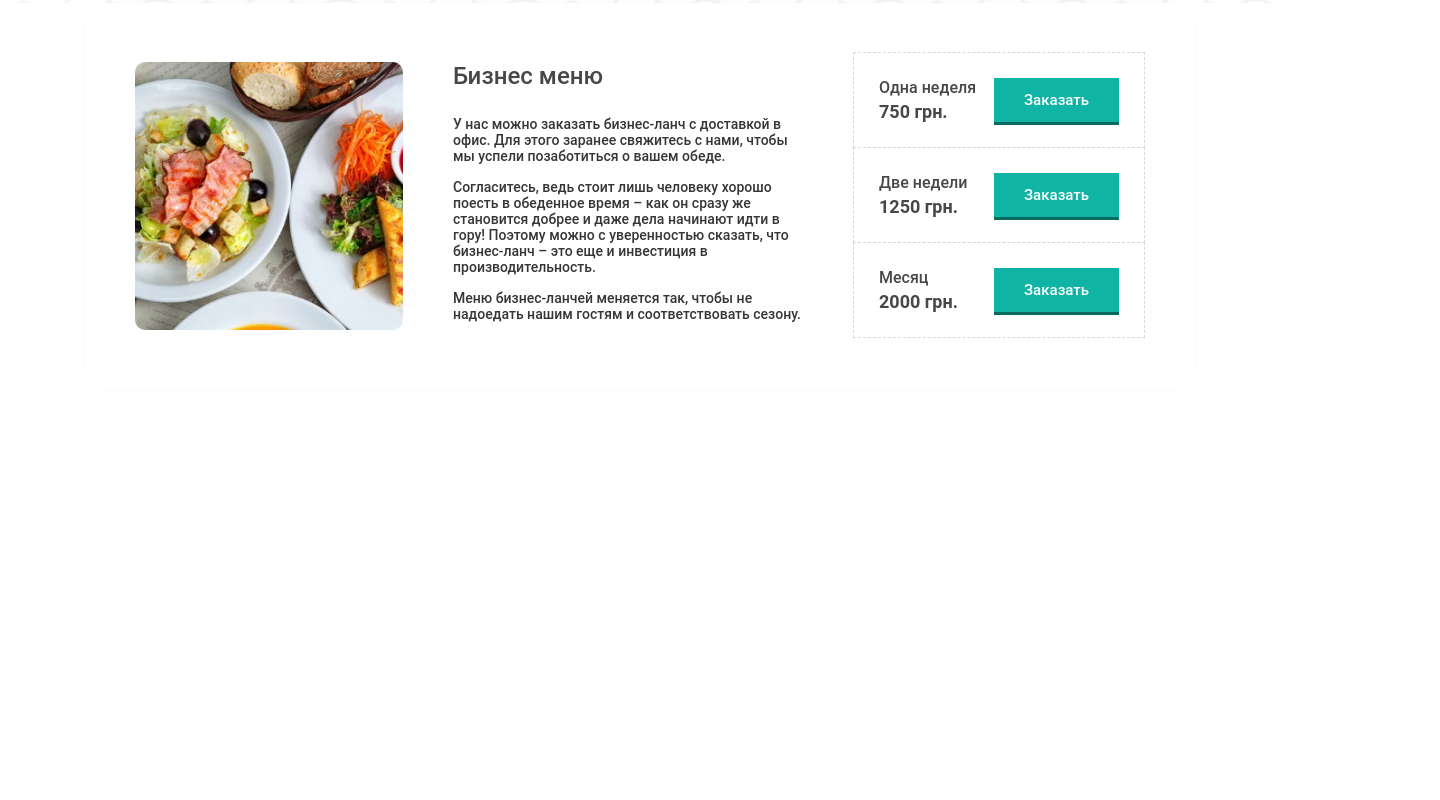
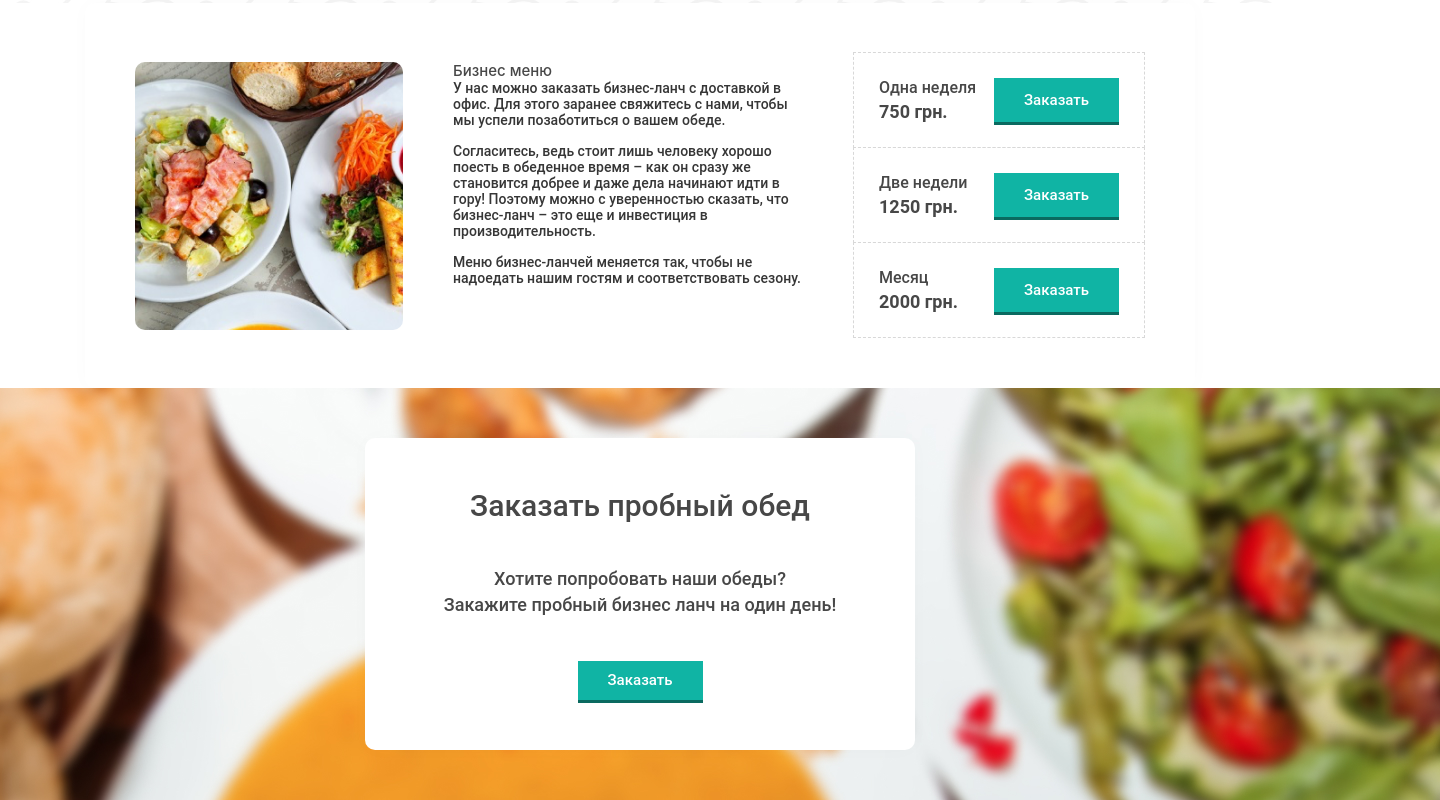
Before and after one commit to BereNOD/_BBQ, a React (Create React App) app: page / in a window 1280 px wide. Shown: the part 153-953 px from the top of the page, 1440 px wide, since content can reach past the window. Before the commit the page ends 800 px from the top, so only its background shows below. Built offline with nearby package versions, Linux system fonts and the light colour scheme.

Commit message:
SampleLunch part

```diff
--- /dev/null
+++ b/src/components/SampleLunch/index.tsx
@@ -0,0 +1,47 @@
+import * as React from 'react'
+
+import './styles.css'
+
+import Container from "react-bootstrap/Container"
+import Col from "react-bootstrap/Col"
+import Row from "react-bootstrap/Row"
+
+import Image from '../Image'
+import sampleLunchBackground from '../../assets/images/sample-lunch-background.jpg'
+
+import Title from '../Title'
+import Text from '../text'
+import Button from '../Buttons'
+
+
+type Props = {}
+
+class SampleLunch extends React.Component<Props> {
+    render = () => (
+        <Container>
+            <Row>
+                <Col xs={12}>
+                    <article className="SampleLunch">
+                        <Image
+                            src={sampleLunchBackground}
+                            alt="Dish photo"
+                            width={1600}
+                            height={412}
+                        />
+                        <div className="SampleLunch__textWrapper">
+                            <Title classes="SampleLunch__title">Заказать пробный обед</Title>
+                            <div className="SampleLunch__textContainer">
+                                <Text classes="SampleLunch__text">Хотите попробовать наши обеды?</Text>
+                                <Text classes="SampleLunch__text">Закажите пробный бизнес ланч на один день!</Text>
+                            </div>
+                            <Button>Заказать</Button>
+                        </div>
+                    </article>
+                </Col>
+            </Row>
+        </Container>
+    )
+
+}
+
+export default SampleLunch
--- /dev/null
+++ b/src/components/SampleLunch/styles.css
@@ -0,0 +1,46 @@
+.SampleLunch {
+    display: flex;
+    flex-direction: column;
+    align-items: center;
+}
+
+.SampleLunch__textWrapper {
+    display: flex;
+    flex-direction: column;
+    align-items: center;
+    justify-content: space-between;
+    padding: 50px;
+    width: 550px;
+    height: 312px;
+    background-color: #FFFFFF;
+    position: absolute;
+    left: 50%;
+    top: 50%;
+    transform: translate(-50%, -50%);
+    border-radius: 10px;
+    box-shadow: 0px 0px 20px rgba(0, 0, 0, 0.02);
+}
+
+.SampleLunch__textContainer {
+    display: flex;
+    flex-direction: column;
+    align-items: center;
+}
+
+.SampleLunch__title {
+    font-family: Roboto, sans-serif;
+    font-weight: 500;
+    font-size: 30px;
+    line-height: 35px;
+    color: #474747;
+}
+
+.SampleLunch__text {
+    font-family: Roboto, sans-serif;
+    font-weight: 500;
+    font-size: 18px;
+    line-height: 26px;
+    text-align: center;
+    color: #474747;
+
+}
--- a/src/components/Title/index.tsx
+++ b/src/components/Title/index.tsx
@@ -2,14 +2,31 @@ import * as React from 'react'
 import './styles.css'
 
 interface Props {
-    children: string
+    children: React.ReactNode
+    classes?: string | string[]
 }
 
-const Title = ({ children }: Props) => (
-    <div className="Title">
-        <span>{children}</span>
-    </div>
-)
+class Title extends React.Component<Props> {
+    render = () => {
+        let classes = 'Text'
+
+        if (this.props.classes) {
+            if (typeof this.props.classes === 'string') {
+                classes = `${classes} ${this.props.classes}`
+            }
+            if (Array.isArray(this.props.classes)) {
+                classes = `${classes} ${this.props.classes.join(' ')}`
+            }
+        }
+
+        return (
+            <span className={classes}>
+                {this.props.children}
+            </span>
+        )
+    }
+}
+
 
 
 export default Title
--- a/src/pages/Home.tsx
+++ b/src/pages/Home.tsx
@@ -1,11 +1,13 @@
 import * as React from 'react'
 import Header from '../components/header'
 import BusinessMenu from '../components/BusinessMenu/index'
+import SampleLunch from '../components/SampleLunch'
 
 const Home = () => (
   <>
     <Header />
     <BusinessMenu />
+    <SampleLunch />
   </>
 )
 
```
Also changed, not shown: src/assets/images/sample-lunch-background.jpg (added).
